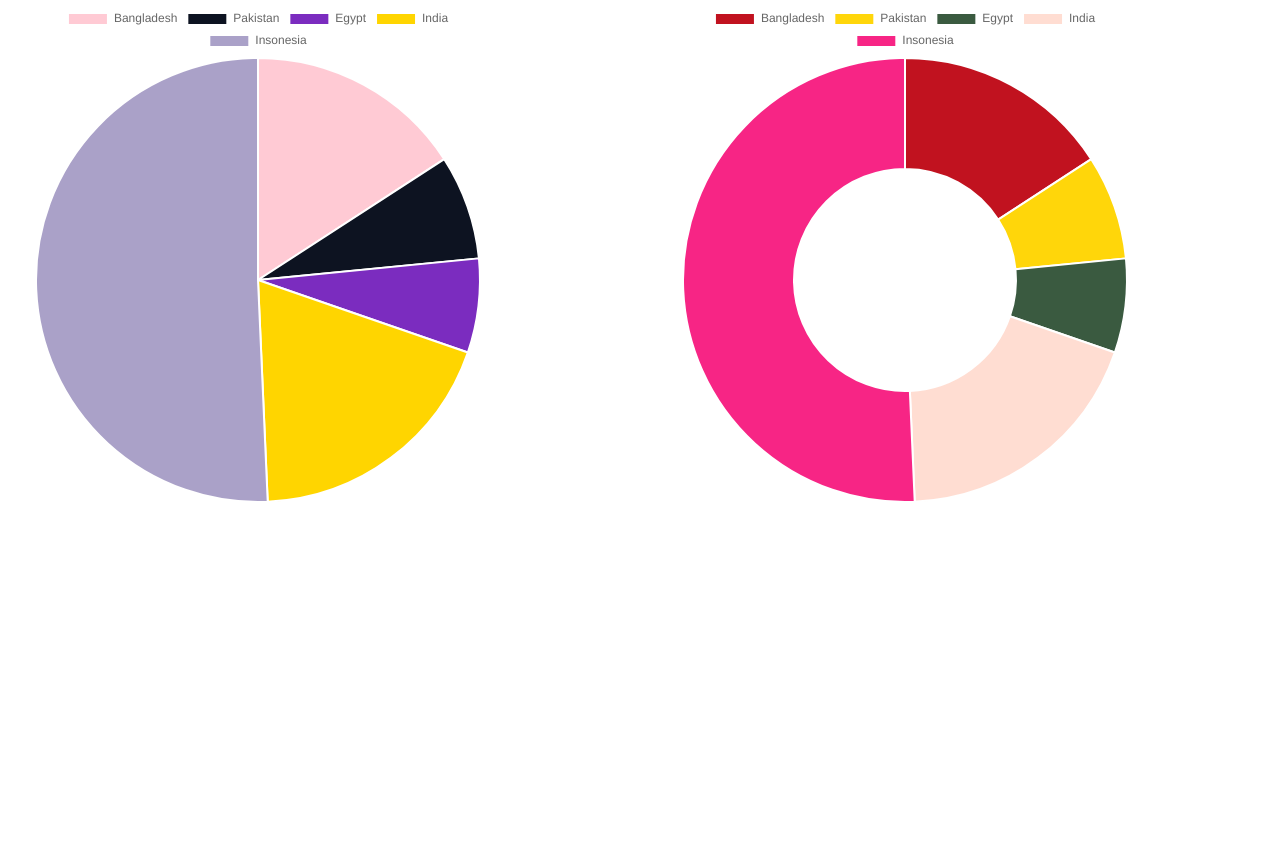
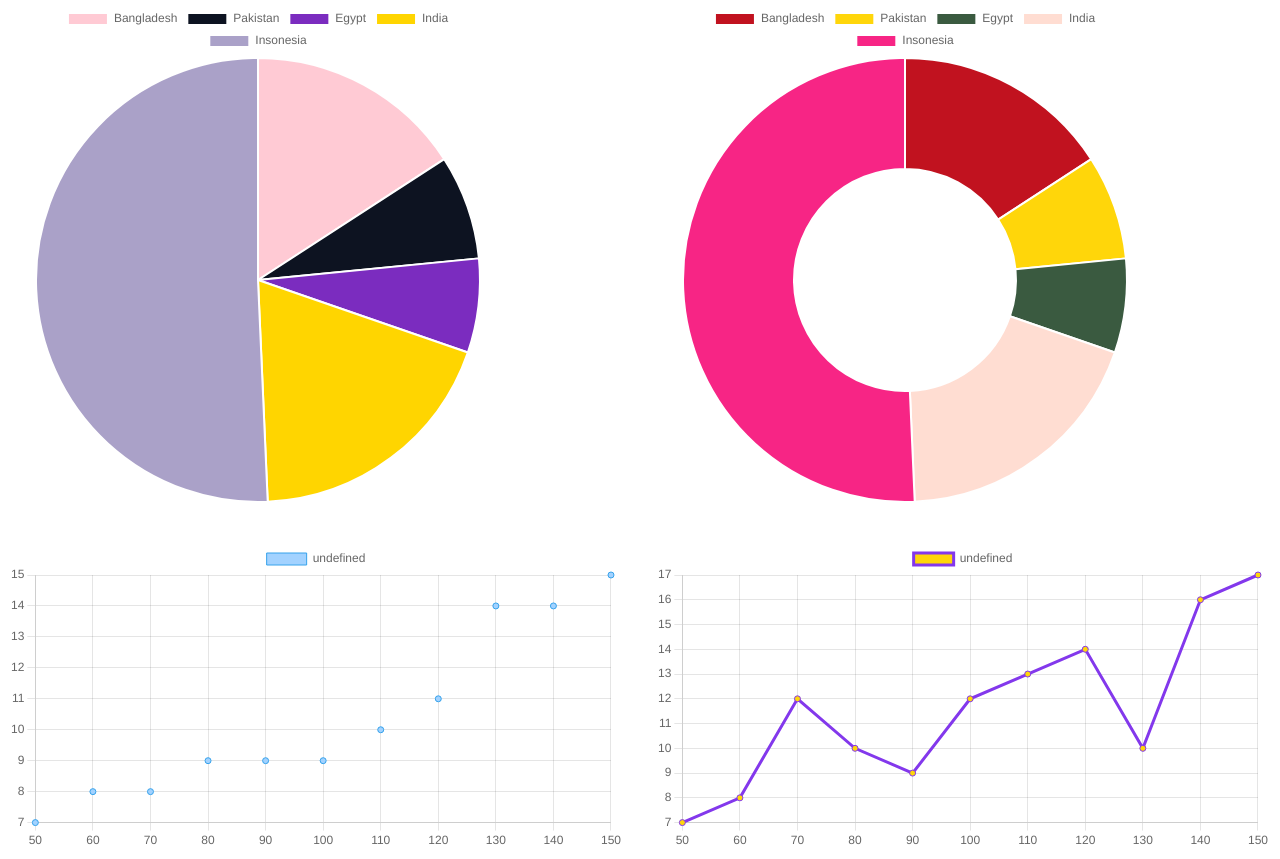
Before and after one commit to Saddam6260/Chart_Js-Demo-1, a website: page index.html in a window 1280 px wide. Shown: the part 353-1212 px from the top of the page. Before the commit the page ends 1058 px from the top, so only its background shows below. Drawn offline with nearby package versions, Linux system fonts and the light colour scheme.

Commit message:
added another 2 charts

```diff
--- a/app.js
+++ b/app.js
@@ -51,7 +51,7 @@ new Chart(secountChart, {
 
 // Third Chart Type Pie
 const thirdChart = document.getElementById("thirdChart");
-const piebgColor = ["#ffcad4", "#0d1321", "#7b2cbf", "#ffd500", "#aaa1c8"]
+const piebgColor = ["#ffcad4", "#0d1321", "#7b2cbf", "#ffd500", "#aaa1c8"];
 
 new Chart("thirdChart", {
   type: "pie",
@@ -74,7 +74,7 @@ new Chart("thirdChart", {
 
 // Four Chart Type Doughnut
 const fourChart = document.getElementById("fourChart");
-const doughnutbgColor = ["#c1121f", "#ffd60a", "#3a5a40", "#ffddd2", "#f72585"]
+const doughnutbgColor = ["#c1121f", "#ffd60a", "#3a5a40", "#ffddd2", "#f72585"];
 
 new Chart("fourChart", {
   type: "doughnut",
@@ -96,3 +96,58 @@ new Chart("fourChart", {
 });
 
 // Five Chart Type scatter
+const fiveChart = document.getElementById("fiveChart");
+const xyValue = [
+  { x: 50, y: 7 },
+  { x: 60, y: 8 },
+  { x: 70, y: 8 },
+  { x: 80, y: 9 },
+  { x: 90, y: 9 },
+  { x: 100, y: 9 },
+  { x: 110, y: 10 },
+  { x: 120, y: 11 },
+  { x: 130, y: 14 },
+  { x: 140, y: 14 },
+  { x: 150, y: 15 },
+];
+
+new Chart("fiveChart", {
+  type: "scatter",
+  data: {
+    datasets: [
+      {
+        pointRedius: 4,
+        pointBackgroundColor: "#a2d2ff",
+        data: xyValue,
+      },
+    ],
+  },
+});
+
+// Six Chart Type Line
+const yValue = [50, 60, 70, 80, 90, 100, 110, 120, 130, 140, 150];
+const xValue = [7, 8, 12, 10, 9, 12, 13, 14, 10, 16, 17];
+
+const sixChart = document.getElementById("sixChart");
+
+new Chart("sixChart", {
+  type: "line",
+  data: {
+    labels: yValue,
+    datasets: [
+      {
+        fill: false,
+        lineTension: 0,
+        backgroundColor: "#ffd60a",
+        borderColor: "#8338ec",
+        data: xValue,
+      },
+    ],
+  },
+  options: {
+    legend: { display: false },
+    scales: {
+      yAxes: [{ ticks: { min: 6, max: 16 } }],
+    },
+  },
+});
--- a/index.html
+++ b/index.html
@@ -23,6 +23,9 @@
       <div>
         <canvas id="fiveChart"></canvas>
       </div>
+      <div>
+        <canvas id="sixChart"></canvas>
+      </div>
     </section>
 
     <script src="./node_modules/chart.js/dist/chart.umd.js"></script>
--- a/style.css
+++ b/style.css
@@ -23,3 +23,6 @@
 #chartSet div:nth-child(5) {
     order: 5;
 }
+#chartSet div:nth-child(6) {
+    order: 6;
+}
```
